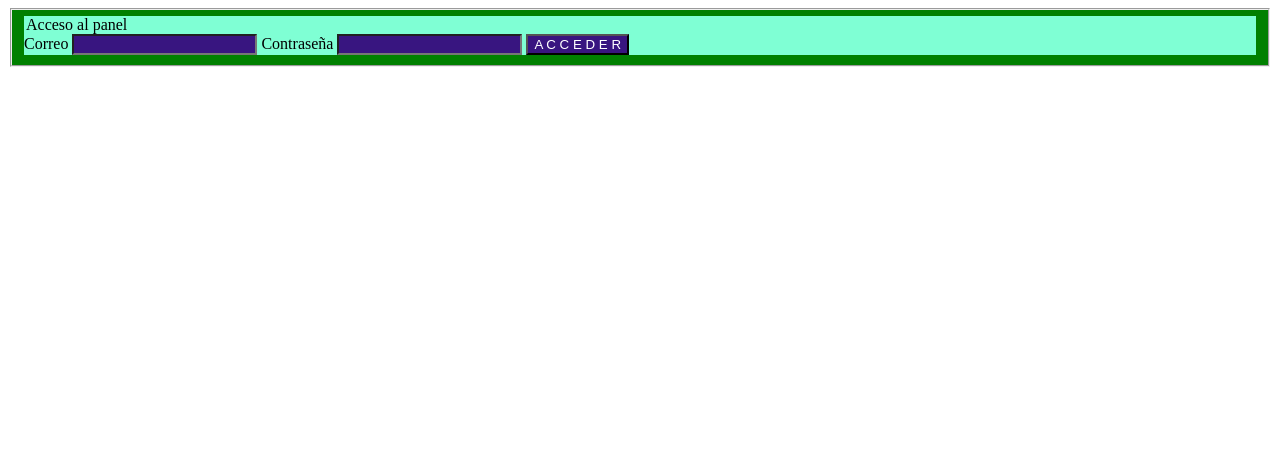
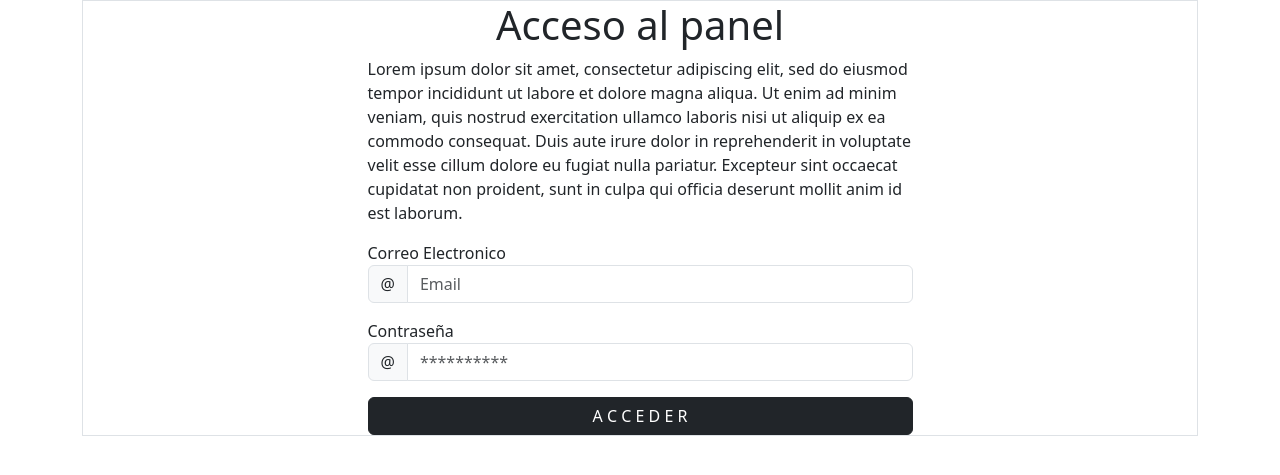
Before and after one commit to NarvaezE/PAI-EDGAR.NARVAEZ, a PHP site: page /app/public/index.php in a window 1280 px wide. Shown: the top 475 px of the page. Run offline with PHP 8.4, Linux system fonts and the light colour scheme; some libraries are stand-ins or nearby versions.

Commit message:
login b5

```diff
--- a/app/public/index.php
+++ b/app/public/index.php
@@ -5,27 +5,48 @@
     <meta http-equiv="X-UA-Compatible" content="IE=edge">
     <meta name="viewport" content="width=device-width, initial-scale=1.0">
     <title>Document</title>
-    <link rel="stylesheet" href="css/main.css">
+
+    <link rel="stylesheet" href="https://www.markuptag.com/bootstrap/5/css/bootstrap.min.css">
+    <style>
+        .registro{
+            min-width: 600px;
+        }
+    </style>
 </head>
 <body>
-    <div class="container">
-        <fieldset>
-            <form>
-                <legend>Acceso al panel</legend>
+    <div class="container recolor">
+        <section class="border ">
+            <div class="row registro justify-content-md-center align-items-center pd-12">
+                <div class="col-md-6 col-sm-12">
+                    <fieldset >
+                        <form>
+                            <h1 class="text-center">Acceso al panel</h1>
+                            <p>
+                            Lorem ipsum dolor sit amet, consectetur adipiscing elit, sed do eiusmod tempor incididunt ut labore et dolore magna aliqua. Ut enim ad minim veniam, quis nostrud exercitation ullamco laboris nisi ut aliquip ex ea commodo consequat. Duis aute irure dolor in reprehenderit in voluptate velit esse cillum dolore eu fugiat nulla pariatur. Excepteur sint occaecat cupidatat non proident, sunt in culpa qui officia deserunt mollit anim id est laborum.
+                            </p>
+                            <label>Correo Electronico</label>
 
-                <label>Correo</label>
+                            <div class="input-group mb-3">
+                                <span class="input-group-text" id="basic-addon1">@</span>
+                                <input type="email" class="form-control" placeholder="Email" aria-label="Email" aria-describedby="basic-addon1">
+                            </div>
+                            <label>Contraseña</label>
 
-                <input type="email" name="">
+                            <div class="input-group mb-3">
+                                <span class="input-group-text" id="basic-addon1">@</span>
+                                <input type="password" class="form-control" placeholder="**********" aria-label="Password" aria-describedby="basic-addon1">
+                            </div>
 
-                <label>Contraseña</label>
+                            <button type="submit" class="btn btn-dark col-12">
+                                A C C E D E R
+                            </button>
+                        </form>
 
-                <input type="password" name="">
-
-                <button type="submit" class="">
-                    A C C E D E R
-                </button>
-            </form>
-        </fieldset>
+                    </fieldset>
+                </div>
+            </div>
+        </section>
     </div>
+    <script src="https://www.markuptag.com/bootstrap/5/js/bootstrap.bundle.min.js"></script>
 </body>
 </html>
```
